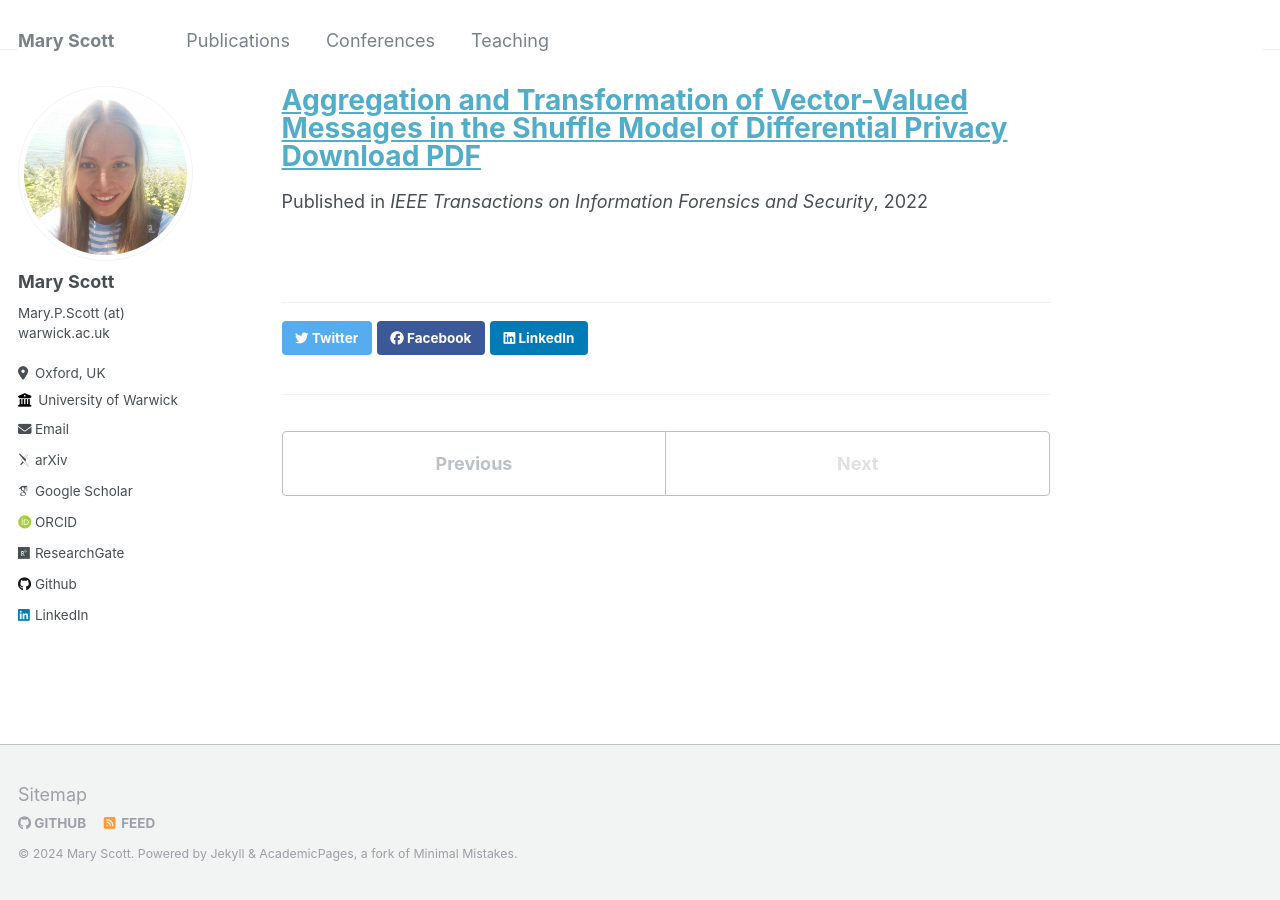
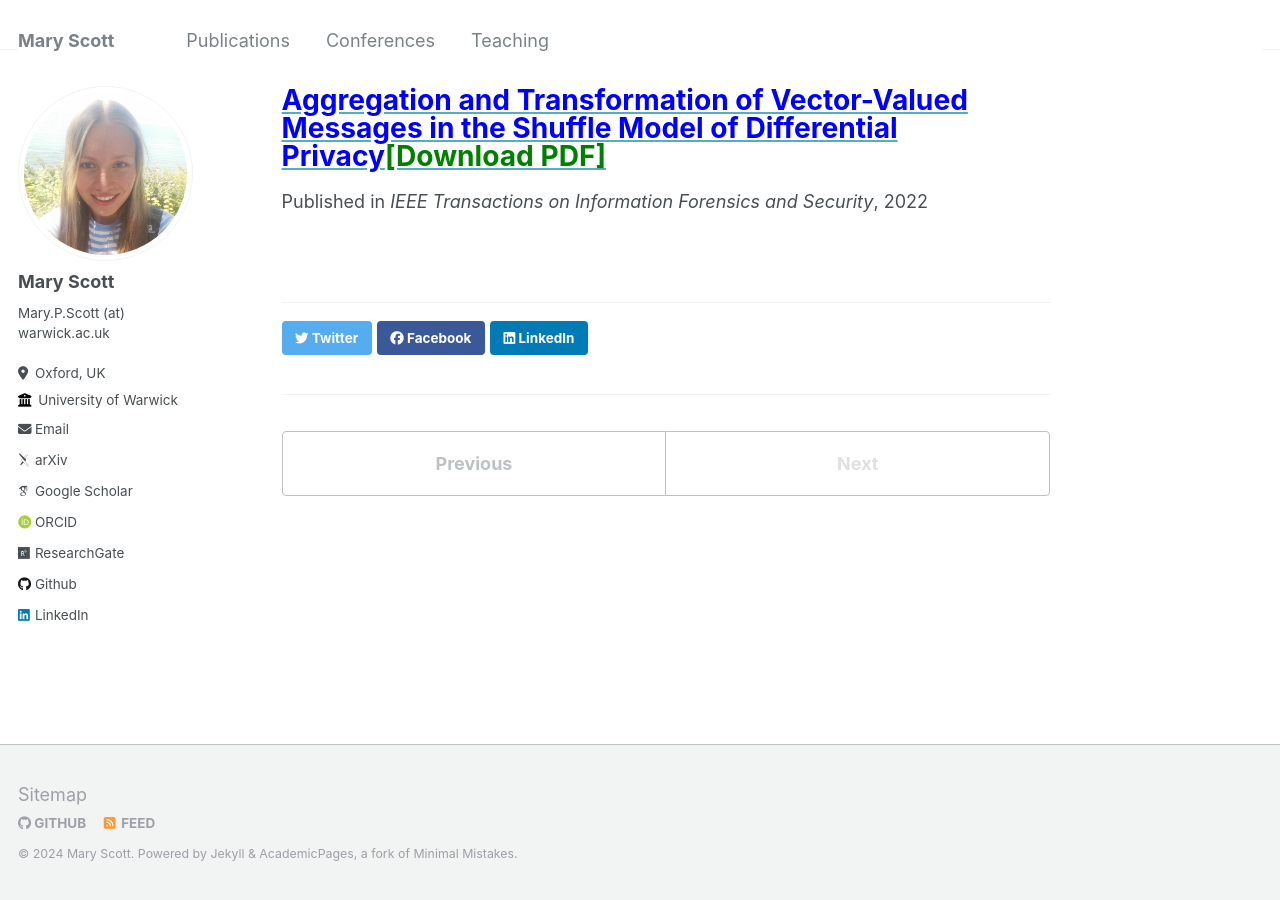
Before and after one commit to mary-python/mary-python.github.io, a Jekyll site: the page built from _publications/2022-aggregation.md, in a window 1280 px wide. Built offline with Jekyll 4.4.1, drawn with Linux system fonts in a browser that asks for light colours; some web fonts are replaced; part of the change alters nothing that is shown.

Commit message:
Update 2022-aggregation.md

```diff
--- a/_publications/2022-aggregation.md
+++ b/_publications/2022-aggregation.md
@@ -1,5 +1,5 @@
 ---
-title: "[Aggregation and Transformation of Vector-Valued Messages in the Shuffle Model of Differential Privacy](https://ieeexplore.ieee.org/document/9696239) [Download PDF](/files/TIFS3147643.pdf)"
+title: "[<span style = 'color:blue'>Aggregation and Transformation of Vector-Valued Messages in the Shuffle Model of Differential Privacy</span>](https://ieeexplore.ieee.org/document/9696239)[<span style = 'color:green'>[Download PDF]</span>](/files/TIFS3147643.pdf)"
 collection: publications
 date: 2022-01-28
 venue: 'IEEE Transactions on Information Forensics and Security'
```
